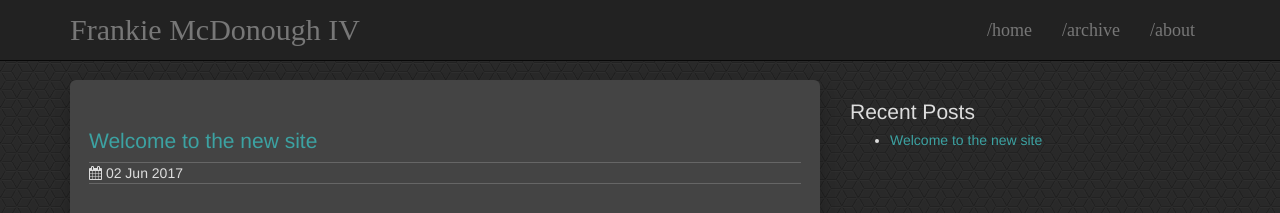
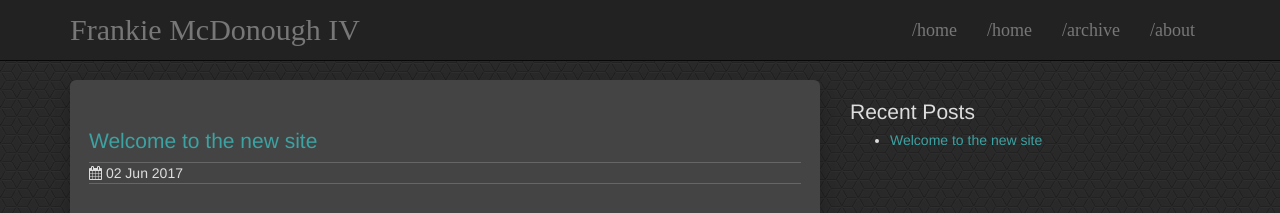
Before and after one commit to frankiem-4/frankiem-4.github.io, a Jekyll site: the page built from index.html, in a window 1280 px wide. Shown: the top 213 px of the page. Built offline with Jekyll 4.4.1, drawn with Linux system fonts in a browser that asks for light colours.

Commit message:
adding snippets

```diff
--- a/_includes/header.html
+++ b/_includes/header.html
@@ -50,6 +50,7 @@
       <div class="collapse navbar-collapse">
         <ul class="nav navbar-nav">
           <li><a href="{{site.baseurl }}/">/home</a></li>
+          <li><a href="{{site.baseurl }}/">/home</a></li>
           <li><a href="{{site.baseurl }}/archive.html">/archive</a></li>
           <li><a href="{{site.baseurl }}/about.html">/about</a></li>
         </ul>
```
